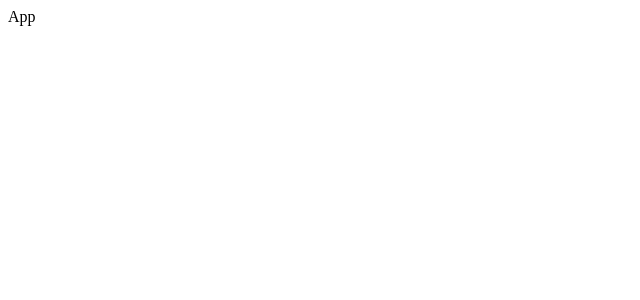
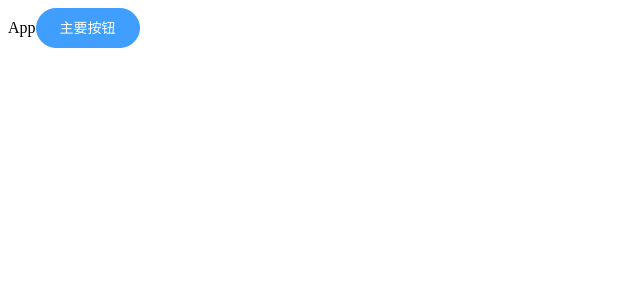
Before and after one commit to LMY-Feel/toutiao, a Vue app: page / in a window 1280 px wide. Shown: the top 300 px of the page, without its empty margins (0-640 px from the left). Built offline with nearby package versions, Linux system fonts and the light colour scheme.

Commit message:
使用elemen-ui

```diff
--- a/package.json
+++ b/package.json
@@ -9,6 +9,7 @@
   },
   "dependencies": {
     "core-js": "^2.6.5",
+    "element-ui": "^2.11.1",
     "vue": "^2.6.10"
   },
   "devDependencies": {
--- a/src/App.vue
+++ b/src/App.vue
@@ -1,6 +1,6 @@
 <template>
   <div id="app">
-    App
+    App<el-button type="primary" round>主要按钮</el-button>
   </div>
 </template>
 
--- a/src/main.js
+++ b/src/main.js
@@ -1,6 +1,10 @@
 import Vue from 'vue'
 import App from './App.vue'
 
+import ElementUI from 'element-ui'
+import 'element-ui/lib/theme-chalk/index.css'
+
+Vue.use(ElementUI)
 Vue.config.productionTip = false
 
 new Vue({
```
Also changed, not shown: 1 other file (tests, documents, lock files or other folders).
